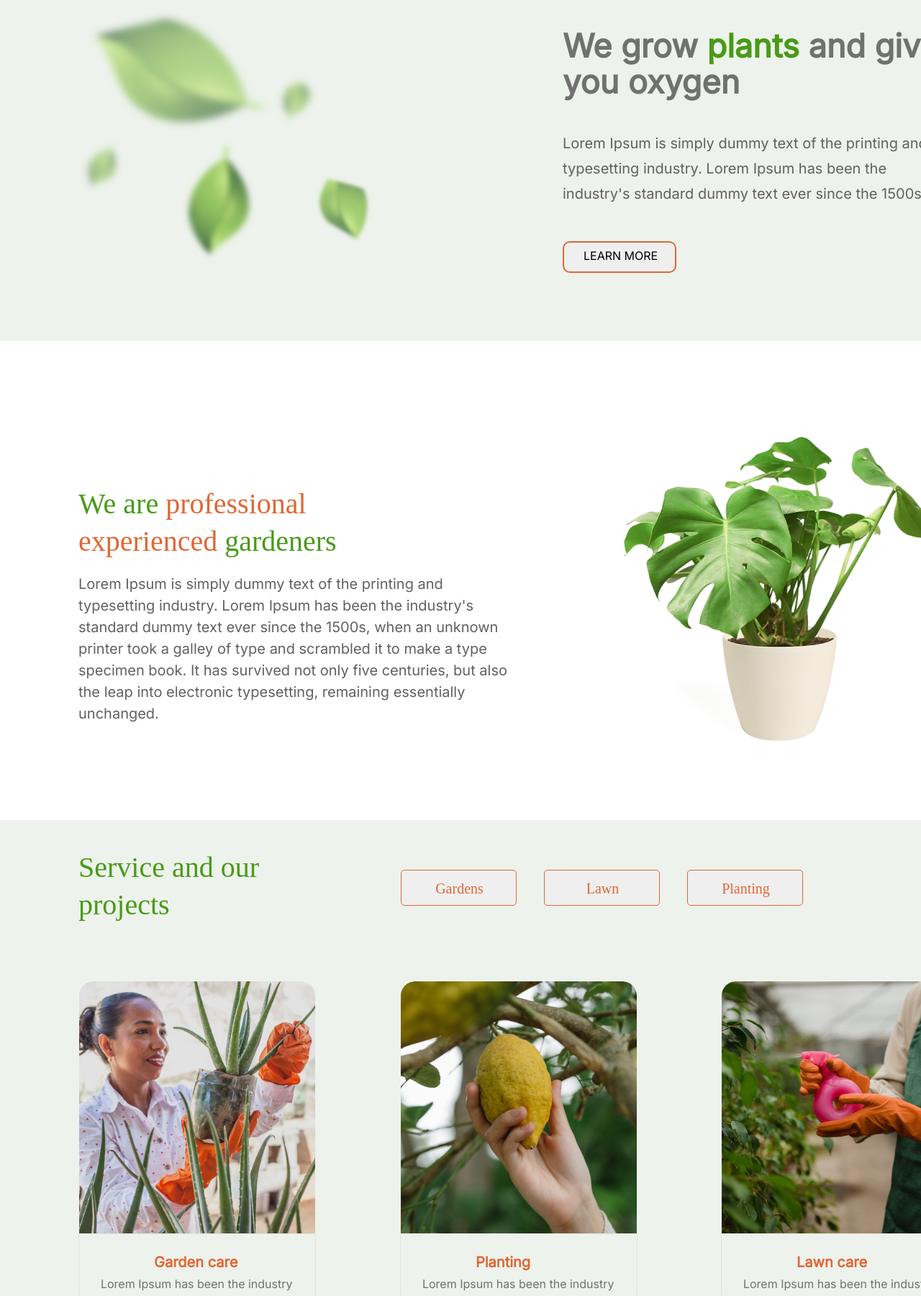
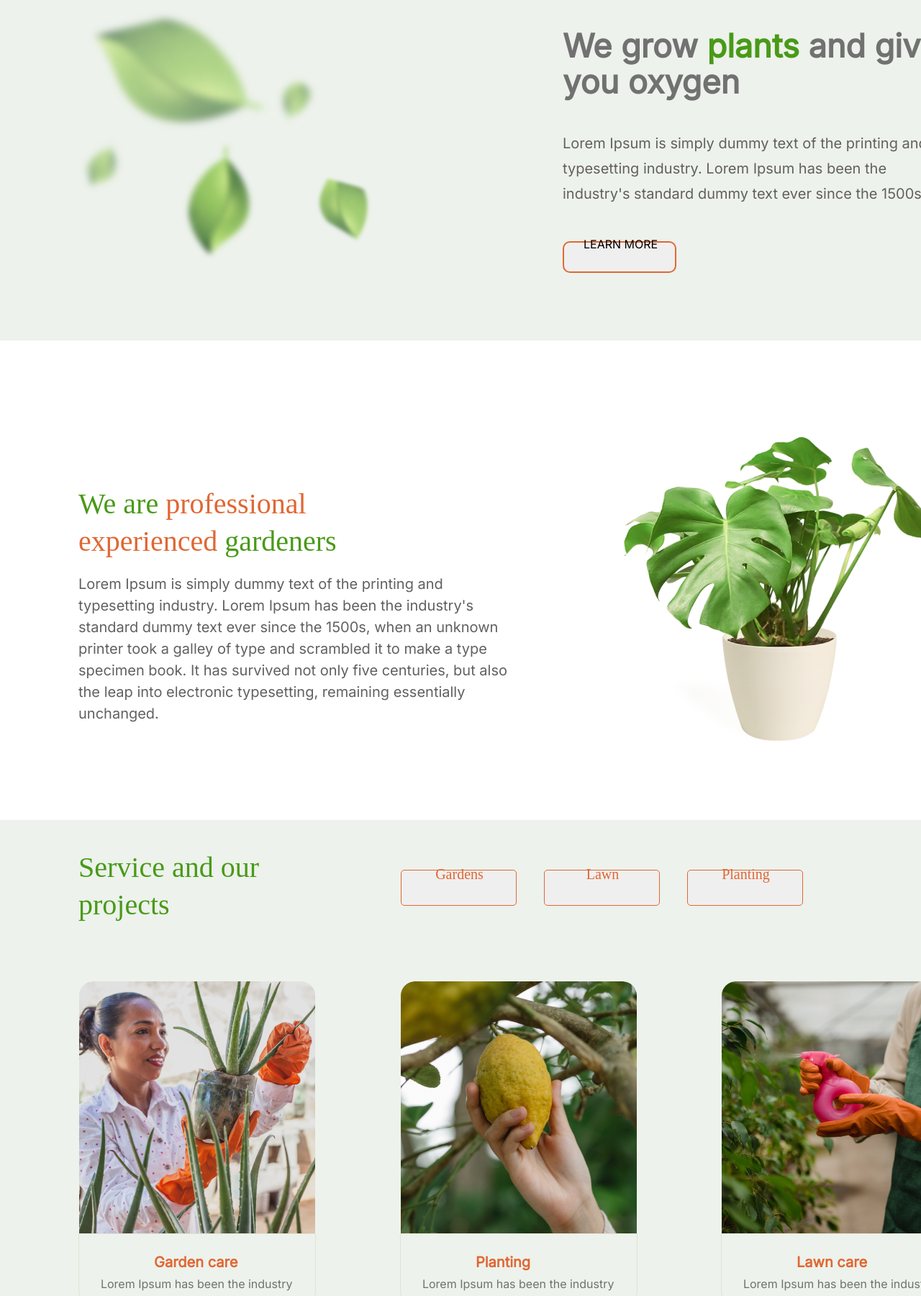
Before and after one commit to UlianaMakarova/plants, a plain HTML site: page plants/index.html in a window 1280 px wide. Shown: the part 193-1993 px from the top of the page at 72% size. Drawn offline with Linux system fonts and the light colour scheme; a web font is replaced by a local one.

Commit message:
fix: correcr buttons text

```diff
--- a/plants/index.html
+++ b/plants/index.html
@@ -45,7 +45,7 @@
                 <p class="welcome_header">We grow <span style="color: #499A18">plants</span> and give you oxygen</p>
                 <p class="welcome_text">Lorem Ipsum is simply dummy text of the printing and typesetting industry. Lorem Ipsum has been the industry's standard dummy text ever since the 1500s.</p>
                 <button class="welcome_button">
-                    <p class="welcome_button_text">LEARN MORE</p>
+                    <span class="welcome_button_text">LEARN MORE</span>
                 </button>
 
             </div>
@@ -69,15 +69,15 @@
             <p class="service_content_text">Service and our projects</p>
             <div class="service_btns">
                 <button id ="btn1" class="btn">
-                    <p class="btn_text">Gardens</p>
+                    <span class="btn_text">Gardens</span>
 
                 </button>
                 <button id ="btn2" class="btn">
-                    <p class="btn_text">Lawn</p>
+                    <span class="btn_text">Lawn</span>
 
                 </button>
                 <button id="btn3" class="btn">
-                    <p class="btn_text">Planting</p>
+                    <span class="btn_text">Planting</span>
                 </button>
             </div>
         </div>
@@ -131,7 +131,7 @@
             <div class="text_call_us">
                 <p>Our best <span style="color: #499A18">gardeners</span> are ready to help you</p>
                 <button id="btn4" class="btn">
-                    <p class="btn_text">Contact us</p>
+                    <span class="btn_text">Contact us</span>
                 </button>
             </div>
             <div class="price_section">
```
